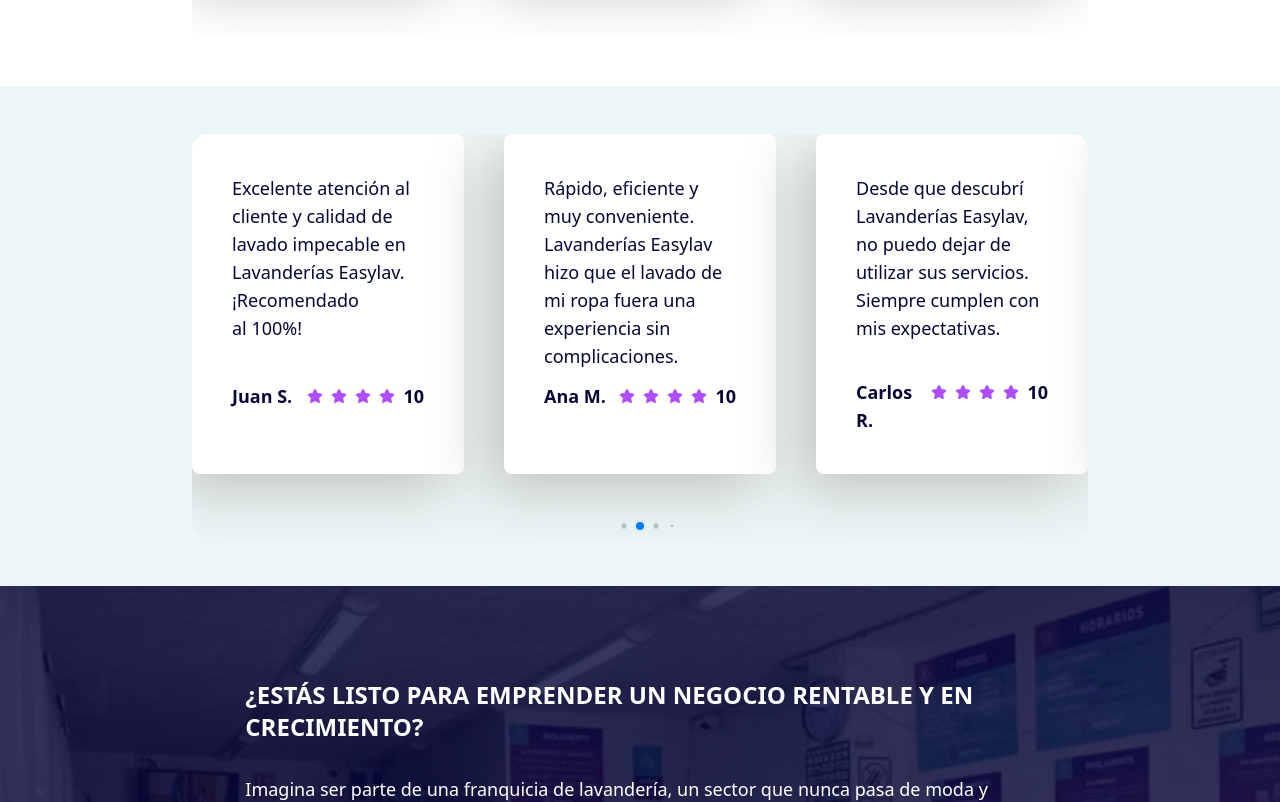
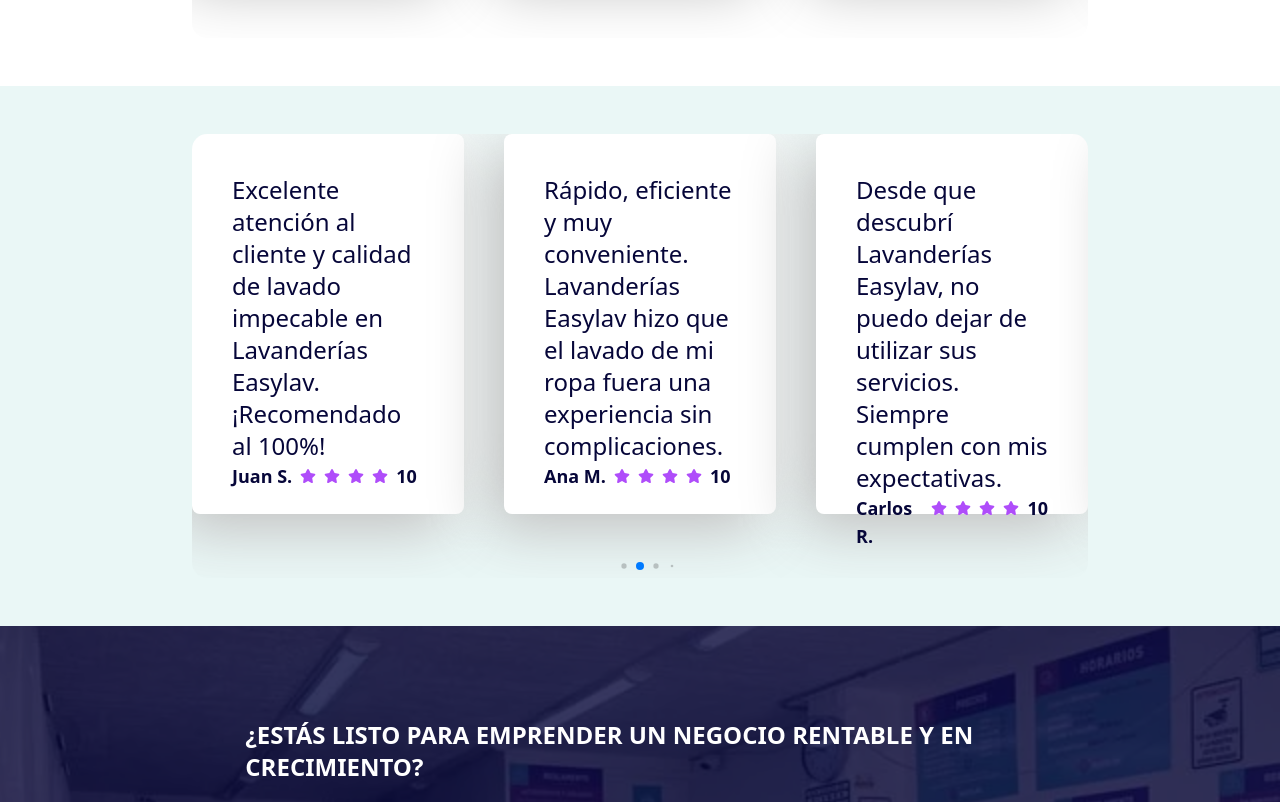
Before and after one commit to dspwebstudiomx/easylav-react, a React (Vite) app: page / in a window 1280 px wide. Shown: the part 4320-5122 px from the top of the page. Built offline with nearby package versions, Linux system fonts and the light colour scheme.

Commit message:
"Updated ButtonPrimary and ButtonSecondary components to accept 'name' prop, modified Testimonio component, and made changes to styles in constants.js and PreguntasFrecuentes.jsx"

```diff
--- a/src/components/buttons/ButtonPrimary.jsx
+++ b/src/components/buttons/ButtonPrimary.jsx
@@ -14,7 +14,7 @@ import PropTypes from 'prop-types'
 // Estructura
 export default function ButtonPrimary({ ...props }) {
 
-  const { title, href, icon, type, onClick, titleMailto, width } = props
+  const { title, href, icon, type, onClick, titleMailto, width, name } = props
 
   return (
     <Button
@@ -28,6 +28,7 @@ export default function ButtonPrimary({ ...props }) {
       onClick={onClick}
       titleMailto={titleMailto}
       width={width}
+      name={name}
     />
   )
 }
@@ -41,5 +42,7 @@ ButtonPrimary.propTypes = {
   type: PropTypes.string,
   icon: PropTypes.element,
   onClick: PropTypes.func,
-  titleMailto: PropTypes.string
+  titleMailto: PropTypes.string,
+  name: PropTypes.string
+
 }
--- a/src/components/buttons/ButtonSecondary.jsx
+++ b/src/components/buttons/ButtonSecondary.jsx
@@ -13,7 +13,7 @@ import PropTypes from 'prop-types'
 // Estructura
 export default function ButtonSecondary({ ...props }) {
 
-  const { title, href, icon, type, onClick, titleMailto, distance, width } = props
+  const { title, href, icon, type, onClick, titleMailto, distance, width, name } = props
 
   return (
     <Button
@@ -28,6 +28,7 @@ export default function ButtonSecondary({ ...props }) {
       titleMailto={titleMailto}
       width={width}
       distance={distance}
+      name={name}
     />
   )
 }
@@ -42,5 +43,6 @@ ButtonSecondary.propTypes = {
   distance: PropTypes.string,
   icon: PropTypes.element,
   onClick: PropTypes.func,
-  titleMailto: PropTypes.string
+  titleMailto: PropTypes.string,
+  name: PropTypes.string
 }
--- a/src/constants/constants.js
+++ b/src/constants/constants.js
@@ -263,10 +263,10 @@ export const TESTIMONIALS_PROPS = {
 // Testimonio
 export const TESTIMONIAL_UI = {
   ARTICLE_CLASSNAME:
-    "p-10 flex flex-col justify-between bg-light text-dark rounded-lg h-[380px] md:h-[340px] xl:h-[340px] w-auto border-neumorphism",
-  PARAGRAPH_CLASSNAME: "text-pretty text-base text-lg",
+    "p-10 flex flex-col justify-between bg-light text-dark rounded-lg h-[420px] md:h-[340px] xl:h-[380px] w-auto border-neumorphism",
+  PARAGRAPH_CLASSNAME: "text-pretty text-xl sm:text-2xl ",
   CONTAINER_CLASSNAME:
-    "flex justify-between items-center gap-2 flex-col sm:flex-row sm:items-start",
+    "flex items-center gap-2 flex-col sm:flex-row sm:items-start",
   NAME_CLASSNAME: "font-semibold text-lg",
   NUMBER_STAR_CONTAINER_CLASSNAME:
     "text-dark justify-center flex items-center mb-6",
--- a/src/pages/inicio/Testimonios/Testimonio.jsx
+++ b/src/pages/inicio/Testimonios/Testimonio.jsx
@@ -13,16 +13,20 @@ import PropTypes from 'prop-types'
 const Testimonio = ({ testimonio }) => {
 
   //Constantes de Datos
-  const NAME_PERSON_TESTIMONY = testimonio.nombre
+  const PERSON_NAME_TESTIMONY = testimonio.nombre
   const TESTIMONY = testimonio.testimonio
   const TESTIMONY_ID = testimonio.id
   const TESTIMONY_QUALIFICATION = testimonio.calificacion
 
   return (
-    <article id={`testimonio-${NAME_PERSON_TESTIMONY}`} className={TESTIMONIAL_UI.ARTICLE_CLASSNAME} key={TESTIMONY_ID}>
-      <p id={`testimonio-parrafo-${NAME_PERSON_TESTIMONY}`} className={TESTIMONIAL_UI.PARAGRAPH_CLASSNAME}>{TESTIMONY}</p>
+    <article id={`testimonio-${PERSON_NAME_TESTIMONY}`} className={TESTIMONIAL_UI.ARTICLE_CLASSNAME} key={TESTIMONY_ID}>
+      {/* Testimonio */}
+      <p id={`testimonio-parrafo-${PERSON_NAME_TESTIMONY}`} className={TESTIMONIAL_UI.PARAGRAPH_CLASSNAME}>{TESTIMONY}</p>
+      {/* Testimonio */}
+
+      {/* Nombre & Estrella */}
       <div id={`contenedor-testimonio-${TESTIMONY_ID}`} className={TESTIMONIAL_UI.CONTAINER_CLASSNAME}>
-        <h3 className={TESTIMONIAL_UI.NAME_CLASSNAME}>{NAME_PERSON_TESTIMONY}</h3>
+        <h3 className={TESTIMONIAL_UI.NAME_CLASSNAME}>{PERSON_NAME_TESTIMONY}</h3>
         <div id={`contenedor-nombre_estrella-${TESTIMONY_ID}`} className={TESTIMONIAL_UI.NUMBER_STAR_CONTAINER_CLASSNAME}>
           <div className='flex gap-2 text-secondary justify-center items-center'>
             {testimonio.estrellas.map((estrella) => (
@@ -34,6 +38,7 @@ const Testimonio = ({ testimonio }) => {
           </div>
         </div>
       </div>
+      {/* Nombre & Estrella */}
     </article>
   )
 }
--- a/src/pages/preguntas-frecuentes/PreguntasFrecuentes.jsx
+++ b/src/pages/preguntas-frecuentes/PreguntasFrecuentes.jsx
@@ -3,6 +3,7 @@
   ========================================
   Creado por : Daniel Pérez
   Fecha: 2024-09-28
+  Modificado: 2024-11-28
 */
 
 // Importaciones
@@ -36,12 +37,12 @@ const PreguntasFrecuentes = () => {
         {/* Title */}
 
         {/* Questions */}
-        <ul className="w-full sm:grid grid-cols-2 gap-8">
+        <ul className="w-full grid sm:grid-cols-2 gap-12">
           {frequentQuestions.map(question => {
             return (
               <li key={question.id} id={`question-${question.id}`} className="text-dark">
                 <Accordion
-                  height={'h-auto'}
+                  height={'h-[210px] sm:h-[140px]'}
                   title={question.question}
                   description={question.answer}
                 />
@@ -52,8 +53,8 @@ const PreguntasFrecuentes = () => {
         {/* Questions */}
       </div>
       <ButtonContainer position={'items-center justify-center'} distance='mt-20'>
-        <ButtonPrimary href={'/sucursales'} title={'Ver Sucursales'} icon={<FaRegBuilding />} width={'w-[240px]'} />
-        <ButtonSecondary href={'/'} title={'Inicio'} icon={<FaHome />} width={'w-[240px]'} />
+        <ButtonPrimary href={'/sucursales'} title={'Ver Sucursales'} icon={<FaRegBuilding />} width={'w-[240px]'} name='Ver Sucursales' />
+        <ButtonSecondary href={'/'} title={'Inicio'} icon={<FaHome />} width={'w-[240px]'} name='Ir a inicio' />
       </ButtonContainer>
     </PageLayout >
   );
```
